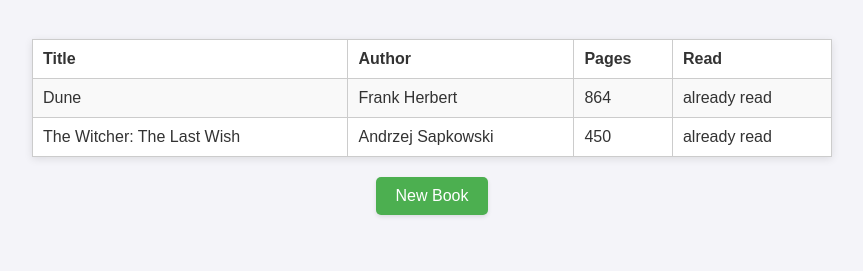
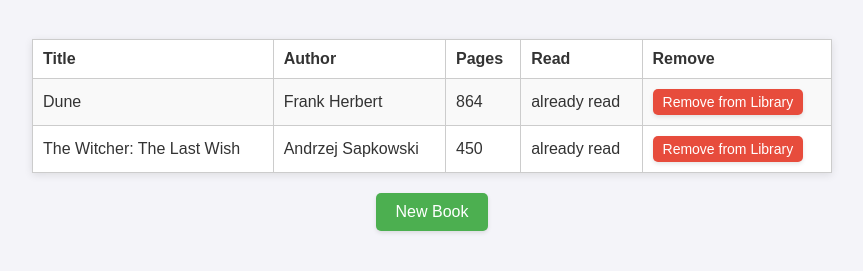
Before and after one commit to KDimitrov333/Library, a plain HTML site: page index.html in a window 1280 px wide. Shown: the part 81-352 px from the top of the page, without its empty margins (208-1071 px from the left). Drawn offline with Linux system fonts and the light colour scheme.

Commit message:
Add option to remove books from the library

```diff
--- a/index.html
+++ b/index.html
@@ -14,6 +14,7 @@
             <th>Author</th>
             <th>Pages</th>
             <th>Read</th>
+            <th>Remove</th>
         </tr>
     </table>
     <button id="new_book">New Book</button>
--- a/logic.js
+++ b/logic.js
@@ -12,6 +12,11 @@ function Book(title, author, pages, read) {
 
 function addBookToLibrary(book) {
     myLibrary.push(book);
+}
+
+function removeBookFromLibrary(book) {
+    const index = myLibrary.indexOf(book);
+    myLibrary.splice(index, 1);
 }
 
 function displayLibrary() {
@@ -38,6 +43,16 @@ function displayLibrary() {
         const readCell = document.createElement("td");
         readCell.textContent = book.read;
         bookRow.appendChild(readCell);
+
+        const removeBtnCell = document.createElement("td");
+        const removeBtn = document.createElement("button");
+        removeBtn.textContent = "Remove from Library";
+        removeBtn.addEventListener("click", () => {
+            removeBookFromLibrary(book);
+            displayLibrary();
+        });
+        removeBtnCell.appendChild(removeBtn);
+        bookRow.appendChild(removeBtnCell);
 
         table.appendChild(bookRow);
     });
--- a/styles.css
+++ b/styles.css
@@ -70,6 +70,24 @@ th, td {
 
 #new_book:hover {
     background-color: #45a049;
+    transform: scale(1.05);
+}
+
+/* Styling for the Remove button */
+.book_row button {
+    padding: 5px 10px;
+    background-color: #e74c3c; /* Red for remove action */
+    color: white;
+    border: none;
+    border-radius: 5px;
+    font-size: 14px;
+    cursor: pointer;
+    box-shadow: 0 2px 4px rgba(0, 0, 0, 0.1);
+    transition: background-color 0.2s, transform 0.2s;
+}
+
+.book_row button:hover {
+    background-color: #c0392b; /* Darker red on hover */
     transform: scale(1.05);
 }
 
```
